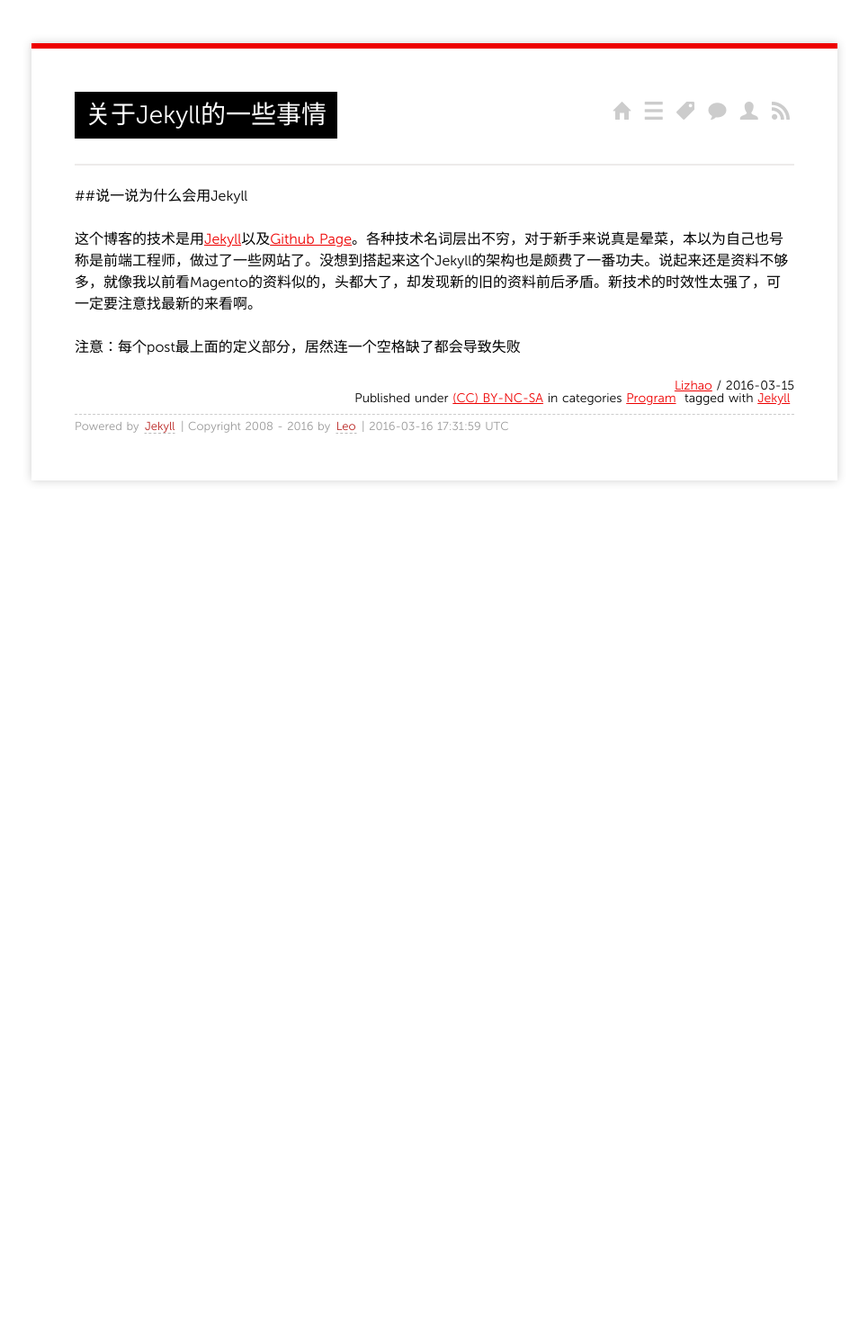
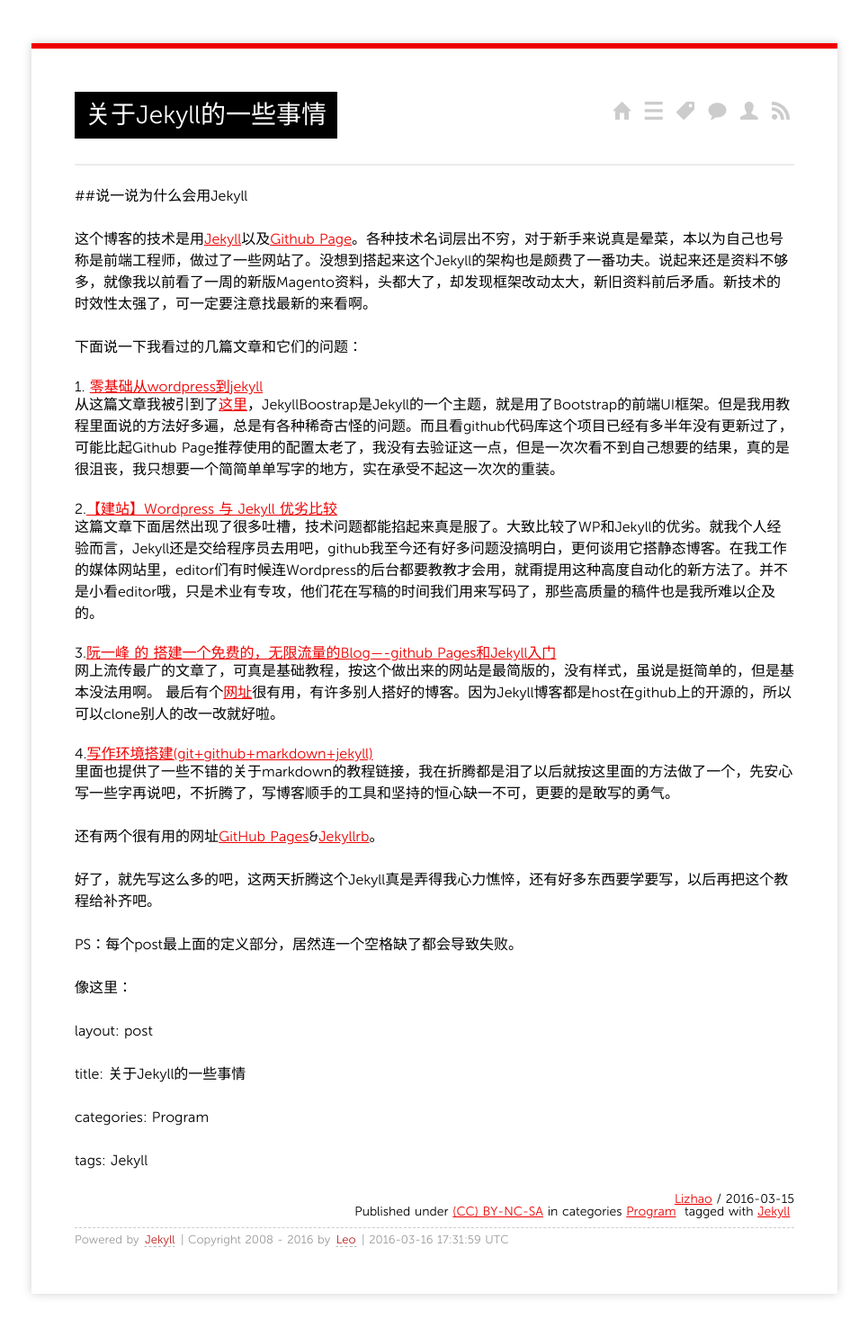
Before and after one commit to lizhaohou/lizhaohou.github.com, a Jekyll site: the page built from _posts/2016/2016-03-15-about-jekyll.md, in a window 1280 px wide. Shown: the whole page at 90% size, without its empty margins (157-1122 px from the left). Built offline with Jekyll 4.4.1, drawn with Linux system fonts in a browser that asks for light colours; comment, search, counter and statistics services are not loaded; before the commit the page ends 900 px from its top, so only the background shows below that.

Commit message:
Update posts

```diff
--- a/_posts/2016/2016-03-15-about-jekyll.md
+++ b/_posts/2016/2016-03-15-about-jekyll.md
@@ -7,8 +7,35 @@
 
 ##说一说为什么会用Jekyll
 
-这个博客的技术是用[Jekyll](https://github.com/mojombo/jekyll)以及[Github Page](http://pages.github.com)。各种技术名词层出不穷，对于新手来说真是晕菜，本以为自己也号称是前端工程师，做过了一些网站了。没想到搭起来这个Jekyll的架构也是颇费了一番功夫。说起来还是资料不够多，就像我以前看Magento的资料似的，头都大了，却发现新的旧的资料前后矛盾。新技术的时效性太强了，可一定要注意找最新的来看啊。
+这个博客的技术是用[Jekyll](https://github.com/mojombo/jekyll)以及[Github Page](http://pages.github.com)。各种技术名词层出不穷，对于新手来说真是晕菜，本以为自己也号称是前端工程师，做过了一些网站了。没想到搭起来这个Jekyll的架构也是颇费了一番功夫。说起来还是资料不够多，就像我以前看了一周的新版Magento资料，头都大了，却发现框架改动太大，新旧资料前后矛盾。新技术的时效性太强了，可一定要注意找最新的来看啊。
+
+下面说一下我看过的几篇文章和它们的问题：
+#### 1. [零基础从wordpress到jekyll](http://www.daijiang.name/cn/2013/12/27/wordpress-to-jekyll/)
+从这篇文章我被引到了[这里](http://jekyllbootstrap.com/lessons/jekyll-introduction.html)，JekyllBoostrap是Jekyll的一个主题，就是用了Bootstrap的前端UI框架。但是我用教程里面说的方法好多遍，总是有各种稀奇古怪的问题。而且看github代码库这个项目已经有多半年没有更新过了，可能比起Github Page推荐使用的配置太老了，我没有去验证这一点，但是一次次看不到自己想要的结果，真的是很沮丧，我只想要一个简简单单写字的地方，实在承受不起这一次次的重装。
+
+#### 2.[【建站】Wordpress 与 Jekyll 优劣比较](http://cn.derekyang.us/wordpress-jekyll/)
+这篇文章下面居然出现了很多吐槽，技术问题都能掐起来真是服了。大致比较了WP和Jekyll的优劣。就我个人经验而言，Jekyll还是交给程序员去用吧，github我至今还有好多问题没搞明白，更何谈用它搭静态博客。在我工作的媒体网站里，editor们有时候连Wordpress的后台都要教教才会用，就甭提用这种高度自动化的新方法了。并不是小看editor哦，只是术业有专攻，他们花在写稿的时间我们用来写码了，那些高质量的稿件也是我所难以企及的。
+
+#### 3.[阮一峰 的 搭建一个免费的，无限流量的Blog----github Pages和Jekyll入门](http://www.ruanyifeng.com/blog/2012/08/blogging_with_jekyll.html)
+网上流传最广的文章了，可真是基础教程，按这个做出来的网站是最简版的，没有样式，虽说是挺简单的，但是基本没法用啊。
+最后有个[网址](https://github.com/mojombo/jekyll/wiki/Sites)很有用，有许多别人搭好的博客。因为Jekyll博客都是host在github上的开源的，所以可以clone别人的改一改就好啦。
+
+#### 4.[写作环境搭建(git+github+markdown+jekyll)](https://site.douban.com/196781/widget/notes/12161495/note/264946576/)
+里面也提供了一些不错的关于markdown的教程链接，我在折腾都是泪了以后就按这里面的方法做了一个，先安心写一些字再说吧，不折腾了，写博客顺手的工具和坚持的恒心缺一不可，更要的是敢写的勇气。
+
+还有两个很有用的网址[GitHub Pages](https://pages.github.com/)&[Jekyllrb](https://jekyllrb.com/)。
+
+好了，就先写这么多的吧，这两天折腾这个Jekyll真是弄得我心力憔悴，还有好多东西要学要写，以后再把这个教程给补齐吧。
 
 
+PS：每个post最上面的定义部分，居然连一个空格缺了都会导致失败。
 
-注意：每个post最上面的定义部分，居然连一个空格缺了都会导致失败
+像这里：
+
+> layout: post
+
+> title: 关于Jekyll的一些事情
+
+> categories: Program
+
+> tags: Jekyll
```
Also changed, not shown: _posts/2016/2016-03-16-Linux-df-command.md (added, +8 -0 lines).
